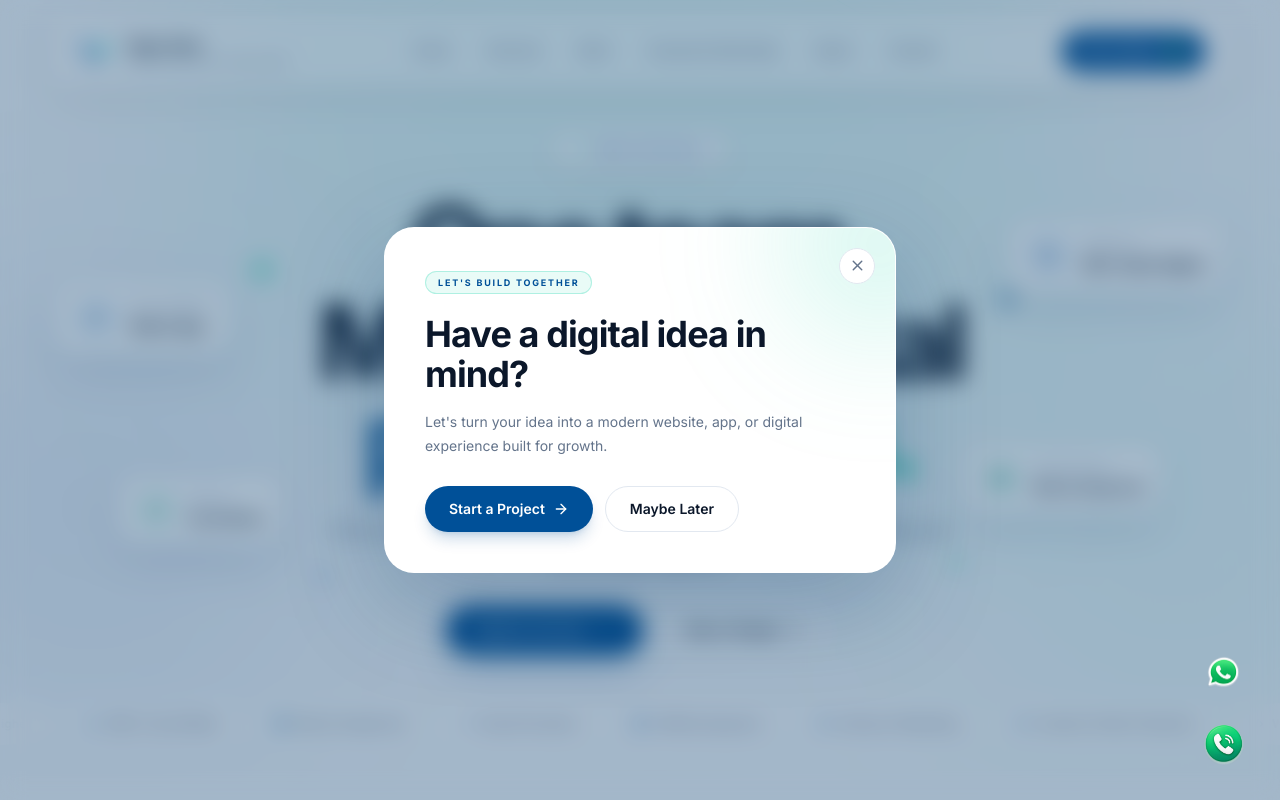
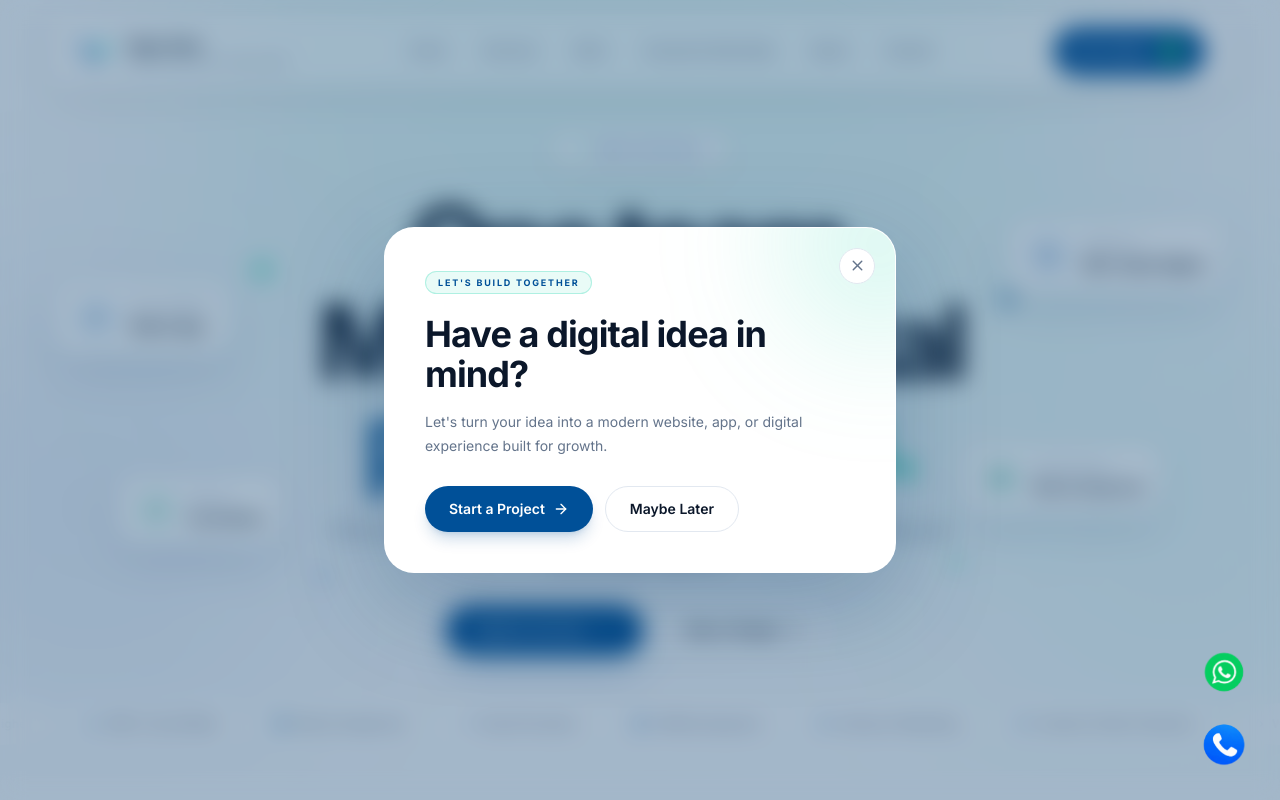
Before and after one commit to irfanalam05/Vayu-Tech, a Next.js app: page / in a window 1280 px wide. Shown: the top 800 px of the page. Built offline with nearby package versions, Linux system fonts and the light colour scheme.

Commit message:
Update contact icons and navbar CTA

```diff
--- a/components/FloatingContact.jsx
+++ b/components/FloatingContact.jsx
@@ -3,31 +3,31 @@
 export default function FloatingContact() {
   return (
     <>
+      {/* WhatsApp Floating Button */}
+      <a
+        href="https://wa.me/917303123047"
+        target="_blank"
+        rel="noopener noreferrer"
+        className="fixed bottom-24 right-6 z-[1000] flex h-16 w-16 items-center justify-center rounded-full transition-transform duration-300 hover:scale-110"
+        aria-label="Chat with Vayu Tech on WhatsApp"
+      >
+        <img
+          src="/WhatsApp_logo.png"
+          alt="WhatsApp"
+          className="h-14 w-14 object-contain"
+        />
+      </a>
+
       {/* Call Floating Button */}
       <a
         href="tel:+917303123047"
-        className="fixed bottom-6 right-6 z-[1000] flex h-16 w-16 items-center justify-center overflow-hidden rounded-full transition-all duration-300 hover:scale-110"
+        className="fixed bottom-6 right-6 z-[1000] flex h-16 w-16 items-center justify-center rounded-full transition-transform duration-300 hover:scale-110"
         aria-label="Call Vayu Tech"
       >
         <img
           src="/Call_logo.png"
           alt="Call"
-          className="h-11 w-11 object-contain"
-        />
-      </a>
-
-      {/* WhatsApp Floating Button */}
-      <a
-        href="https://wa.me/917303123047"
-        target="_blank"
-        rel="noopener noreferrer"
-        className="fixed bottom-24 right-6 z-[1000] flex h-16 w-16 items-center justify-center overflow-hidden rounded-full transition-all duration-300 hover:scale-110"
-        aria-label="Chat with Vayu Tech on WhatsApp"
-      >
-        <img
-          src="/WhatsApp_logo.png"
-          alt="WhatsApp"
-          className="h-11 w-11 object-contain"
+          className="h-12 w-12 object-contain"
         />
       </a>
     </>
--- a/components/Navbar.js
+++ b/components/Navbar.js
@@ -127,7 +127,7 @@ export default function Navbar() {
               <img
                 src="/WhatsApp_logo.png"
                 alt="WhatsApp"
-                className="h-5 w-5 object-contain"
+                className="h-7 w-7 object-contain"
               />
             </a>
           </div>
@@ -168,7 +168,7 @@ export default function Navbar() {
                 <img
                   src="/Call_logo.png"
                   alt="Call"
-                  className="h-5 w-5 object-contain"
+                  className="h-7 w-7 object-contain"
                 />
               </a>
             </div>
```
Also changed, not shown: public/Call_logo.png, public/WhatsApp_logo.png.
